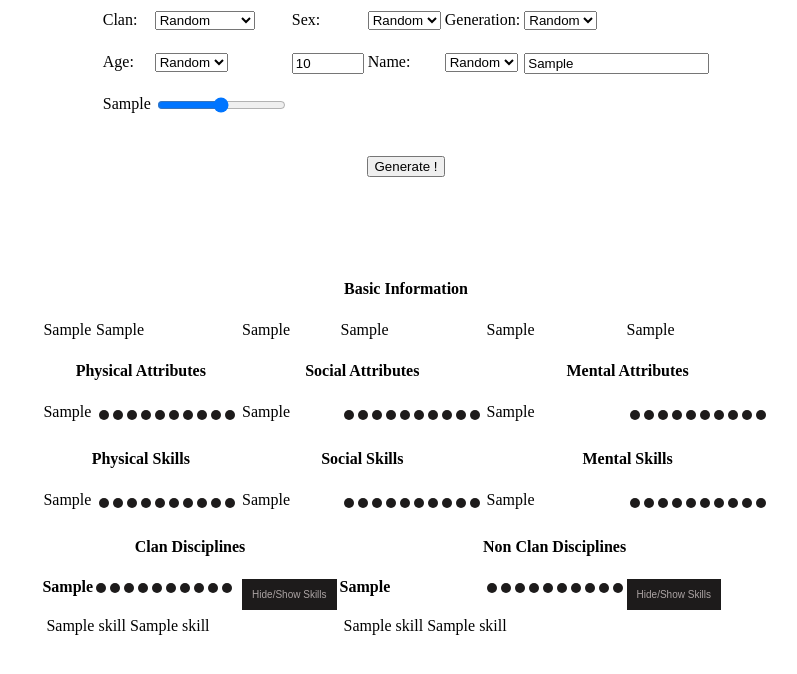
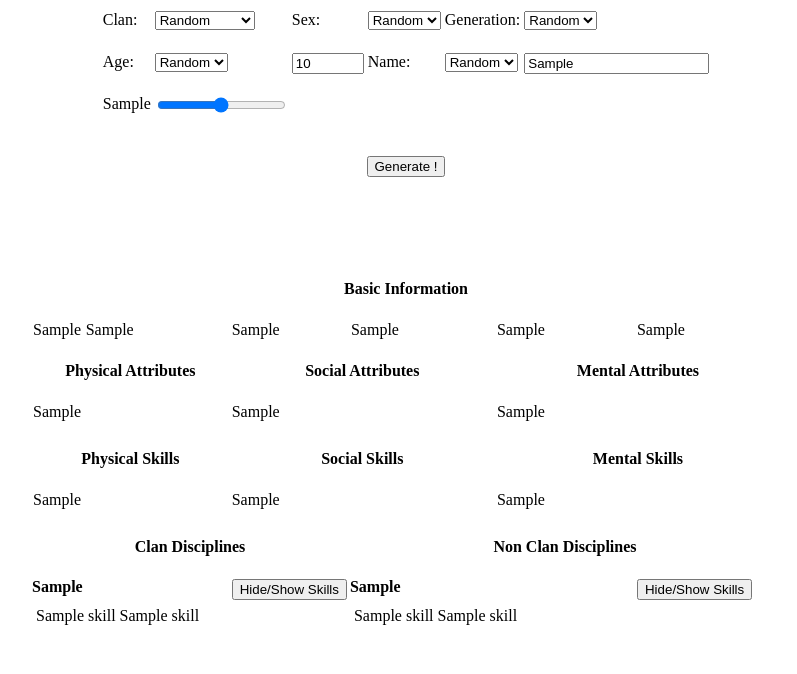
Before and after one commit to BodoBence/RandomVampireGenerator, a Flask app: template templates/generated_characters_designed.html in a window 1280 px wide. Shown: the top 674 px of the page, without its empty margins (234-1031 px from the left). Run offline with Flask 2, Linux system fonts and the light colour scheme; the template is opened without the code that fills it: most values are stand-ins (such as "Sample title", 1, 10 or a date in 2020).

Commit message:
moved some css styling to the basic info html and gave slider desgin too

```diff
--- a/templates/generated_characters_designed.html
+++ b/templates/generated_characters_designed.html
@@ -3,10 +3,6 @@
     {% block generated_characters %}
         <table class="center">
             <style>
-                :root {
-                --black: rgb(29, 27, 27);
-                --grey: rgb(172, 164, 164);}
-
                 th {vertical-align: top;
                     font-weight: bold;
                     text-align: center;
@@ -36,14 +32,7 @@
                                border-radius: 50%;
                                display: inline-block;}
 
-                .button {background-color: var(--black);
-                         border: none;
-                         color: var(--grey);
-                         padding: 10px 10px;
-                         text-align: center;
-                         text-decoration: none;
-                         display: inline-block;
-                         font-size: 10px;}
+
 
             </style>
             <tr>
```
